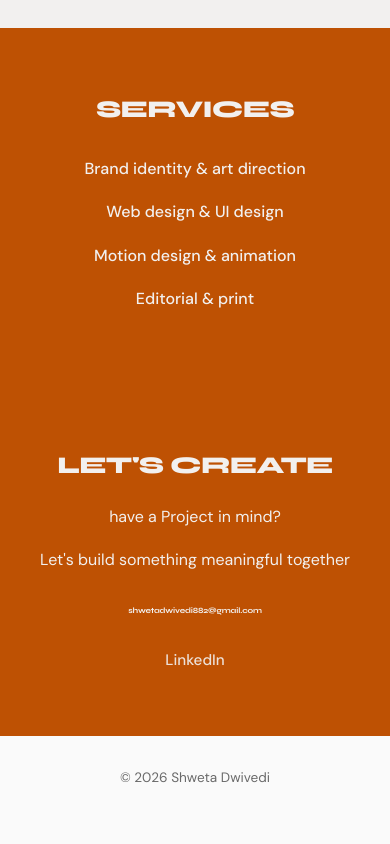
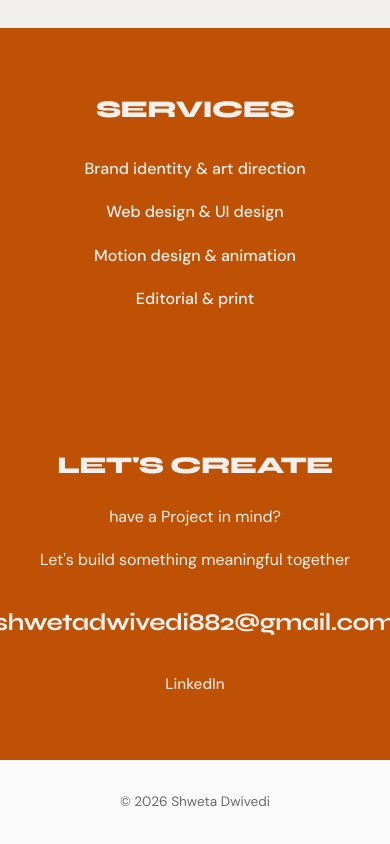
Before and after one commit to Poize93/portfolio, a React (Vite) app: page / in a window 390 px wide. Shown: the part 5205-6049 px from the top of the page. Before the commit the page ends 6025 px from the top, so only its background shows below. Built offline with nearby package versions, Linux system fonts and the light colour scheme.

Commit message:
emailFix

```diff
--- a/src/App.css
+++ b/src/App.css
@@ -683,6 +683,6 @@ body {
     font-size: clamp(1.5rem, 6vw, 2rem);
   }
   .contact-email {
-    font-size: clamp(0.5rem, 2vw, 1rem);
+    font-size: clamp(1.5rem, 2vw, 2rem);
   }
 }
```
